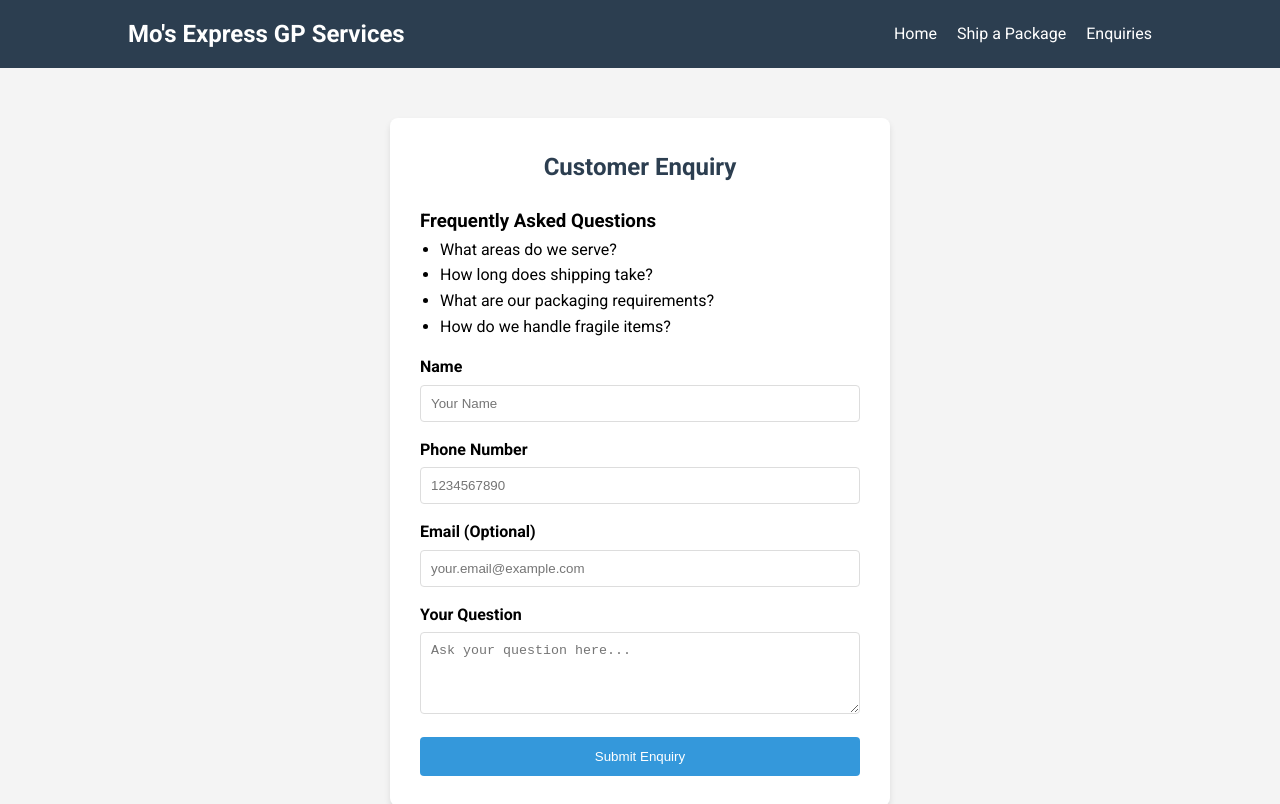
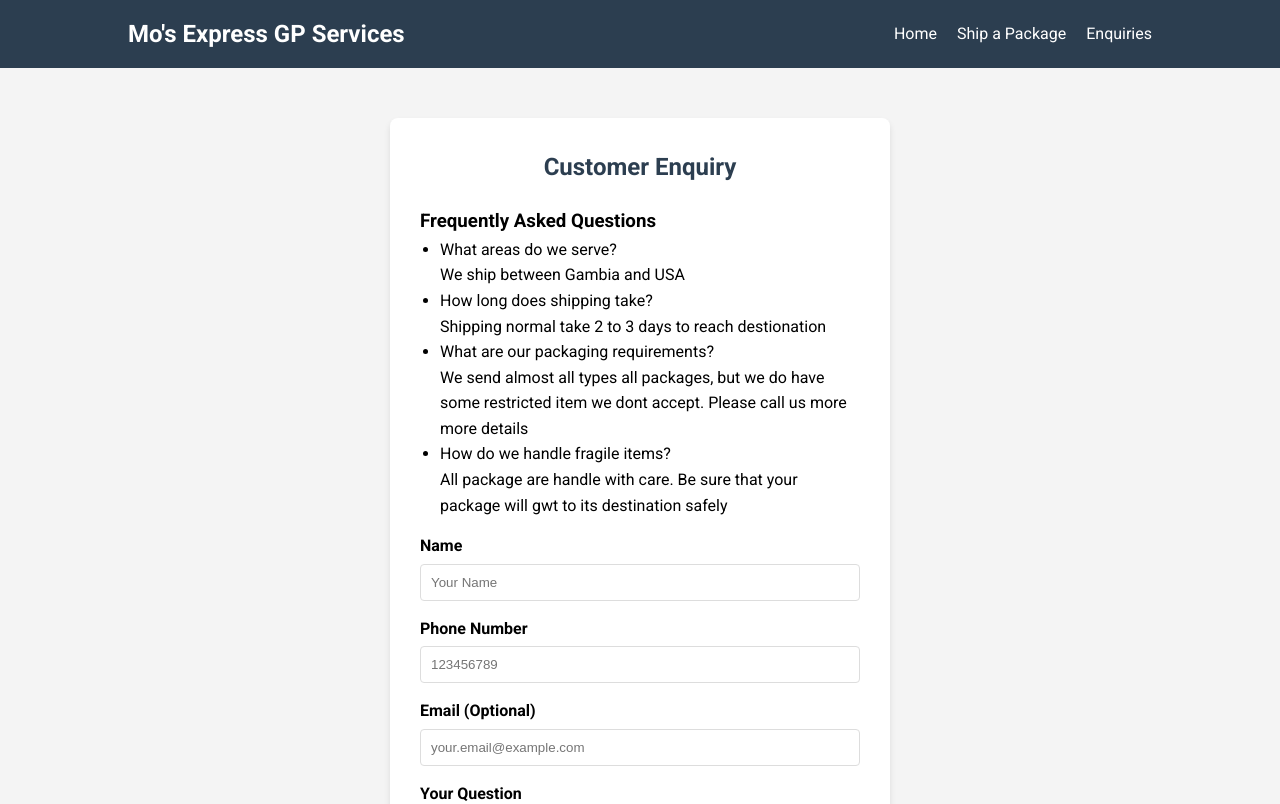
Before and after one commit to Mjawara4/shipping_final, a Next.js app: page /enquiry in a window 1280 px wide. Shown: the top 804 px of the page. Built offline with nearby package versions, Linux system fonts and the light colour scheme.

Commit message:
update enquiry page

```diff
--- a/src/components/EnquiryForm.js
+++ b/src/components/EnquiryForm.js
@@ -24,9 +24,13 @@ export default function EnquiryForm() {
         <h3>Frequently Asked Questions</h3>
         <ul className="faq-list">
           <li>What areas do we serve?</li>
+          <p>We ship between Gambia and USA</p>
           <li>How long does shipping take?</li>
+          <p>Shipping normal take 2 to 3 days to reach destionation</p>
           <li>What are our packaging requirements?</li>
+          <p>We send almost all types all packages, but we do have some restricted item we dont accept. Please call us more more details</p>
           <li>How do we handle fragile items?</li>
+          <p>All package are handle with care. Be sure that your package will gwt to its destination safely</p>
         </ul>
       </div>
 
@@ -47,12 +51,12 @@ export default function EnquiryForm() {
             {...register('phoneNumber', {
               required: 'Phone number is required',
               pattern: {
-                value: /^[0-9]{10}$/,
-                message: 'Please enter a valid 10-digit phone number'
+                value: /^[0-9]{7}$/,
+                message: 'Please enter a valid phone number'
               }
             })}
             className="form-input"
-            placeholder="1234567890"
+            placeholder="123456789"
           />
           {errors.phoneNumber && <p className="form-error">{errors.phoneNumber.message}</p>}
         </div>
```
